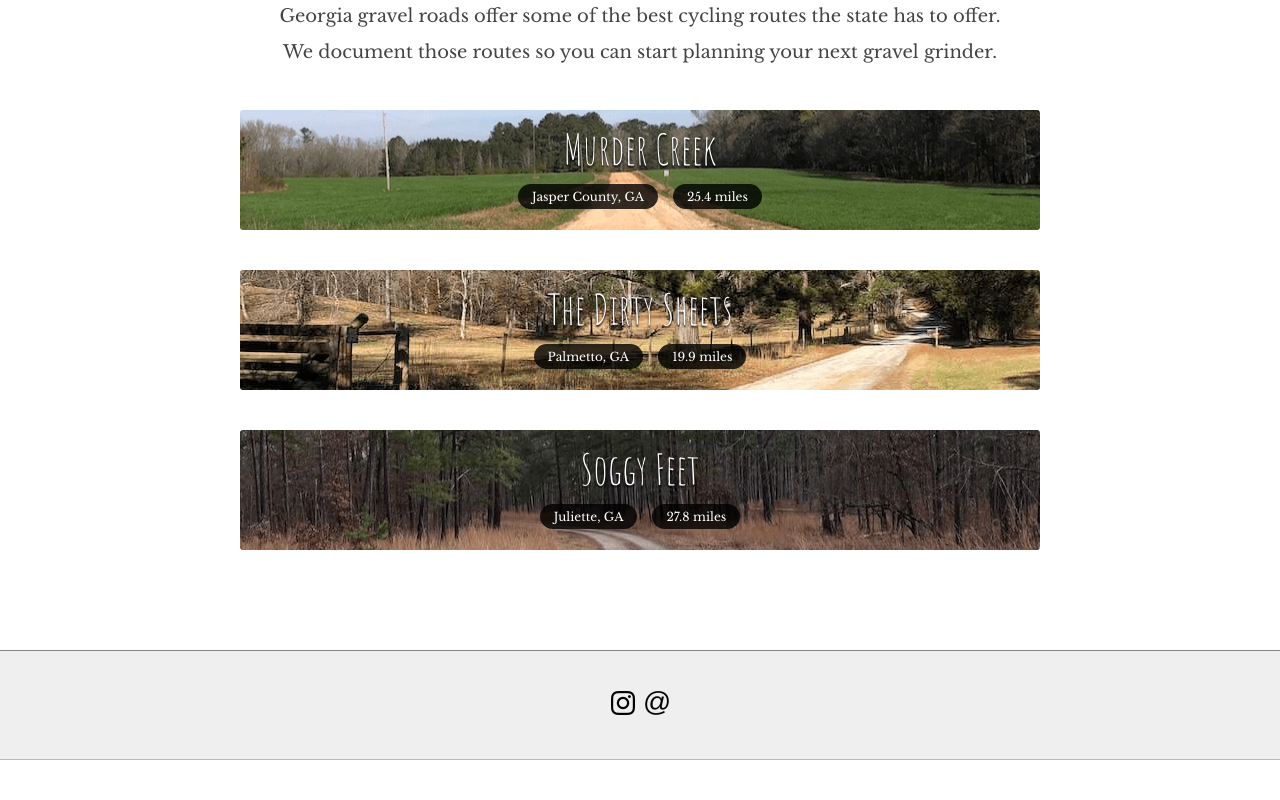
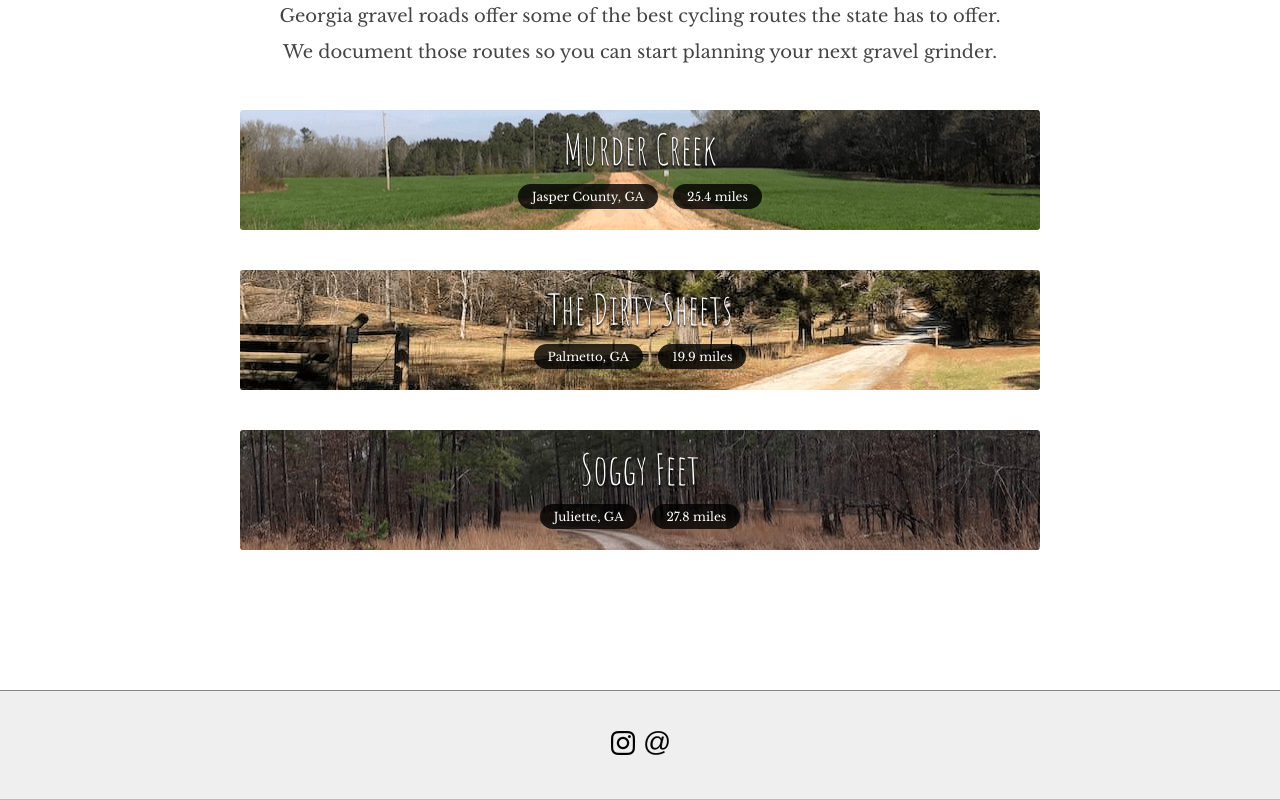
Before and after one commit to cjstewart88/gravelhappens, an Angular app: page / in a window 1280 px wide. Shown: the part 325-1125 px from the top of the page. Before the commit the page ends 1085 px from the top, so only its background shows below. Built offline with nearby package versions, Linux system fonts and the light colour scheme; what ngx-disqus would draw is missing.

Commit message:
fix always at the bottom footer

```diff
--- a/src/app/components/app-root/app-root.component.css
+++ b/src/app/components/app-root/app-root.component.css
@@ -1,3 +1,12 @@
+.app-root {
+  min-height: 100%;
+  position: relative;
+}
+
+.main-content {
+  padding-bottom: 210px;
+}
+
 header {
   position: relative;
   padding: 40px 0;
@@ -25,9 +34,12 @@ header .header-circle {
 }
 
 footer.full-width-wrapper {
+  position:absolute;
+  bottom: 0;
+  width: 100%;
+  padding: 40px 0;
   margin-bottom: 0;
   margin-top: 100px;
-  padding: 40px 0;
   text-align: center;
 }
 
--- a/src/app/components/app-root/app-root.component.html
+++ b/src/app/components/app-root/app-root.component.html
@@ -6,7 +6,9 @@
     </a>
   </header>
 
-  <router-outlet></router-outlet>
+  <div class="main-content">
+    <router-outlet></router-outlet>
+  </div>
 
   <footer class="full-width-wrapper">
     <div class="middle-wrapper">
--- a/src/styles.css
+++ b/src/styles.css
@@ -1,5 +1,11 @@
+html,
 body {
-  margin: 0;
+   margin: 0;
+   padding: 0;
+   height: 100%;
+}
+
+body {
   color: #444;
   background: #fff;
   font-family: 'Libre Baskerville', serif;
```
